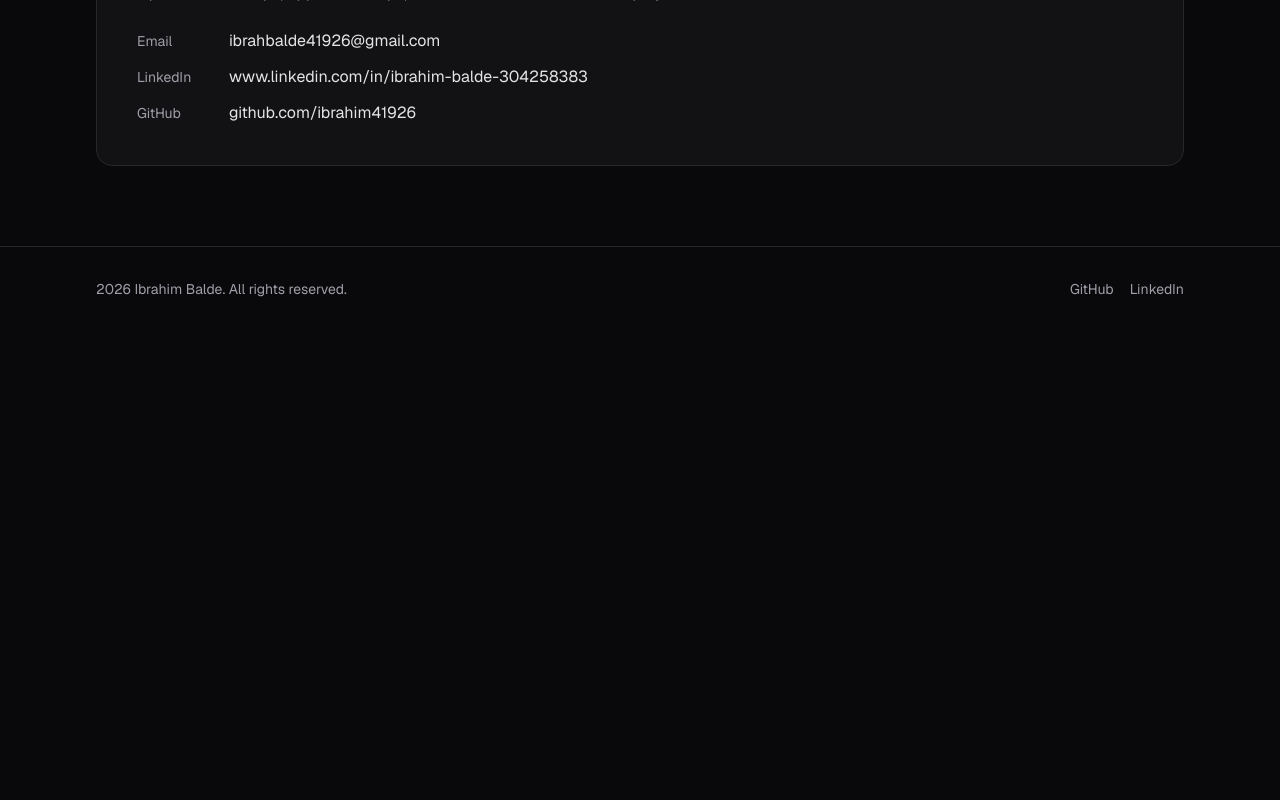
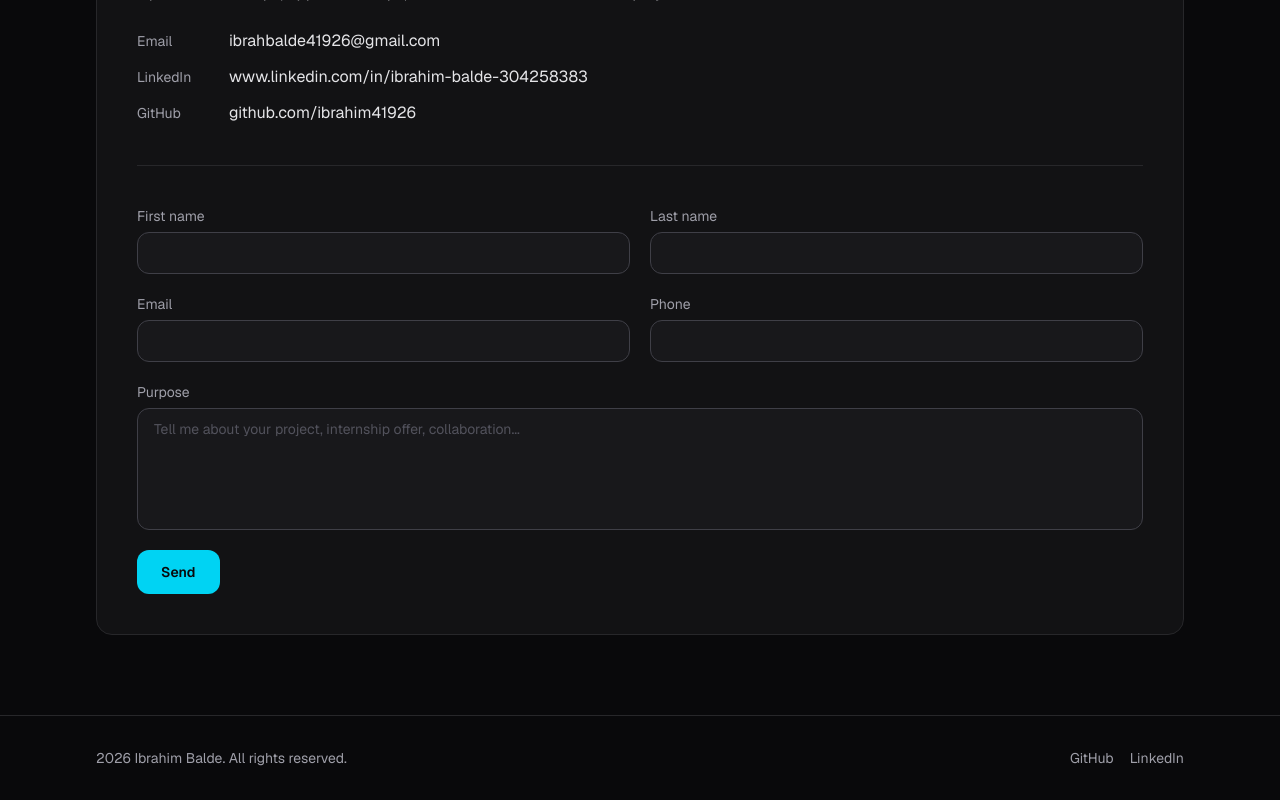
Before and after one commit to Ibrahim41926/mon-porfolio, a Next.js app: page /mon-porfolio/ in a window 1280 px wide. Shown: the part 3410-4210 px from the top of the page. Before the commit the page ends 3741 px from the top, so only its background shows below. Built offline with nearby package versions, Linux system fonts and the light colour scheme.

Commit message:
Ajout d'un formulaire via FORMSPREE

```diff
--- a/app/components/Contact.tsx
+++ b/app/components/Contact.tsx
@@ -1,7 +1,41 @@
+"use client";
+
+import { useForm, ValidationError } from "@formspree/react";
 import type { Lang } from "../page";
 
 type ContactProps = {
   lang: Lang;
+};
+
+const content = {
+  en: {
+    title: "Contact",
+    subtitle: "Open to internships, apprenticeships, and collaboration on software projects.",
+    firstName: "First name",
+    lastName: "Last name",
+    phone: "Phone",
+    email: "Email",
+    purpose: "Purpose",
+    purposePlaceholder: "Tell me about your project, internship offer, collaboration...",
+    send: "Send",
+    sending: "Sending...",
+    success: "Message sent! I will get back to you as soon as possible.",
+    required: "This field is required.",
+  },
+  fr: {
+    title: "Contact",
+    subtitle: "Ouvert aux stages, à l'alternance et aux collaborations sur des projets logiciels.",
+    firstName: "Prénom",
+    lastName: "Nom",
+    phone: "Téléphone",
+    email: "Email",
+    purpose: "Objet",
+    purposePlaceholder: "Parlez-moi de votre projet, offre de stage, collaboration...",
+    send: "Envoyer",
+    sending: "Envoi en cours...",
+    success: "Message envoyé ! Je vous répondrai dès que possible.",
+    required: "Ce champ est requis.",
+  },
 };
 
 const contacts = [
@@ -10,23 +44,16 @@ const contacts = [
   { label: "GitHub", href: "https://github.com/ibrahim41926", value: "github.com/ibrahim41926" },
 ];
 
-const content = {
-  en: {
-    title: "Contact",
-    subtitle: "Open to internships, apprenticeships, and collaboration on software projects.",
-  },
-  fr: {
-    title: "Contact",
-    subtitle: "Ouvert aux stages, à l'alternance et aux collaborations sur des projets logiciels.",
-  },
-};
+export default function Contact({ lang }: ContactProps) {
+  const [state, handleSubmit] = useForm("mjgjzayn");
+  const t = content[lang];
 
-export default function Contact({ lang }: ContactProps) {
   return (
     <section id="contact" className="mx-auto w-full max-w-6xl px-6 py-20 lg:px-8">
       <div className="rounded-2xl border border-zinc-800 bg-zinc-900/60 p-8 sm:p-10">
-        <h2 className="text-2xl font-semibold text-white sm:text-3xl">{content[lang].title}</h2>
-        <p className="mt-4 text-zinc-300">{content[lang].subtitle}</p>
+        <h2 className="text-2xl font-semibold text-white sm:text-3xl">{t.title}</h2>
+        <p className="mt-4 text-zinc-300">{t.subtitle}</p>
+
         <ul className="mt-6 space-y-3">
           {contacts.map((contact) => (
             <li key={contact.label}>
@@ -42,6 +69,80 @@ export default function Contact({ lang }: ContactProps) {
             </li>
           ))}
         </ul>
+
+        <div className="mt-10 border-t border-zinc-800 pt-10">
+          {state.succeeded ? (
+            <div className="rounded-xl border border-cyan-400/30 bg-cyan-400/10 px-6 py-5 text-cyan-300">
+              {t.success}
+            </div>
+          ) : (
+            <form onSubmit={handleSubmit} className="grid gap-5 sm:grid-cols-2">
+              <div className="flex flex-col gap-1.5">
+                <label className="text-sm text-zinc-400">{t.firstName}</label>
+                <input
+                  type="text"
+                  name="prénom"
+                  required
+                  className="rounded-xl border border-zinc-700 bg-zinc-900 px-4 py-2.5 text-sm text-zinc-100 outline-none transition placeholder:text-zinc-600 focus:border-cyan-400"
+                />
+                <ValidationError field="prénom" errors={state.errors} className="text-xs text-red-400" />
+              </div>
+
+              <div className="flex flex-col gap-1.5">
+                <label className="text-sm text-zinc-400">{t.lastName}</label>
+                <input
+                  type="text"
+                  name="nom"
+                  required
+                  className="rounded-xl border border-zinc-700 bg-zinc-900 px-4 py-2.5 text-sm text-zinc-100 outline-none transition placeholder:text-zinc-600 focus:border-cyan-400"
+                />
+                <ValidationError field="nom" errors={state.errors} className="text-xs text-red-400" />
+              </div>
+
+              <div className="flex flex-col gap-1.5">
+                <label className="text-sm text-zinc-400">{t.email}</label>
+                <input
+                  type="email"
+                  name="email"
+                  required
+                  className="rounded-xl border border-zinc-700 bg-zinc-900 px-4 py-2.5 text-sm text-zinc-100 outline-none transition placeholder:text-zinc-600 focus:border-cyan-400"
+                />
+                <ValidationError field="email" errors={state.errors} className="text-xs text-red-400" />
+              </div>
+
+              <div className="flex flex-col gap-1.5">
+                <label className="text-sm text-zinc-400">{t.phone}</label>
+                <input
+                  type="tel"
+                  name="téléphone"
+                  className="rounded-xl border border-zinc-700 bg-zinc-900 px-4 py-2.5 text-sm text-zinc-100 outline-none transition placeholder:text-zinc-600 focus:border-cyan-400"
+                />
+              </div>
+
+              <div className="flex flex-col gap-1.5 sm:col-span-2">
+                <label className="text-sm text-zinc-400">{t.purpose}</label>
+                <textarea
+                  name="objet"
+                  required
+                  rows={5}
+                  placeholder={t.purposePlaceholder}
+                  className="resize-none rounded-xl border border-zinc-700 bg-zinc-900 px-4 py-2.5 text-sm text-zinc-100 outline-none transition placeholder:text-zinc-600 focus:border-cyan-400"
+                />
+                <ValidationError field="objet" errors={state.errors} className="text-xs text-red-400" />
+              </div>
+
+              <div className="sm:col-span-2">
+                <button
+                  type="submit"
+                  disabled={state.submitting}
+                  className="rounded-xl bg-cyan-400 px-6 py-3 text-sm font-semibold text-zinc-950 transition hover:bg-cyan-300 disabled:opacity-50"
+                >
+                  {state.submitting ? t.sending : t.send}
+                </button>
+              </div>
+            </form>
+          )}
+        </div>
       </div>
     </section>
   );
--- a/package.json
+++ b/package.json
@@ -13,6 +13,7 @@
     "deploy": "gh-pages -d out --dotfiles --nojekyll"
   },
   "dependencies": {
+    "@formspree/react": "^3.0.0",
     "next": "16.1.6",
     "react": "19.2.3",
     "react-dom": "19.2.3"
```
Also changed, not shown: 1 other file (tests, documents, lock files or other folders).
